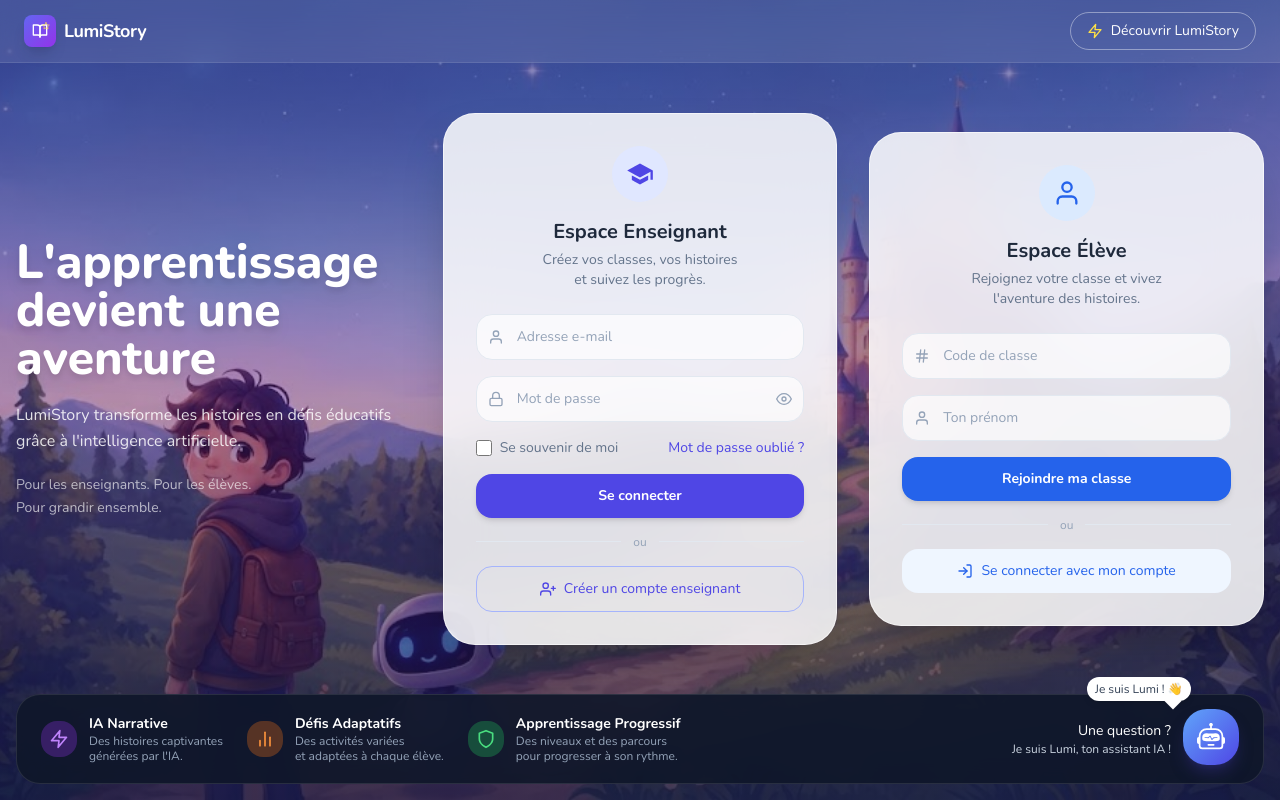
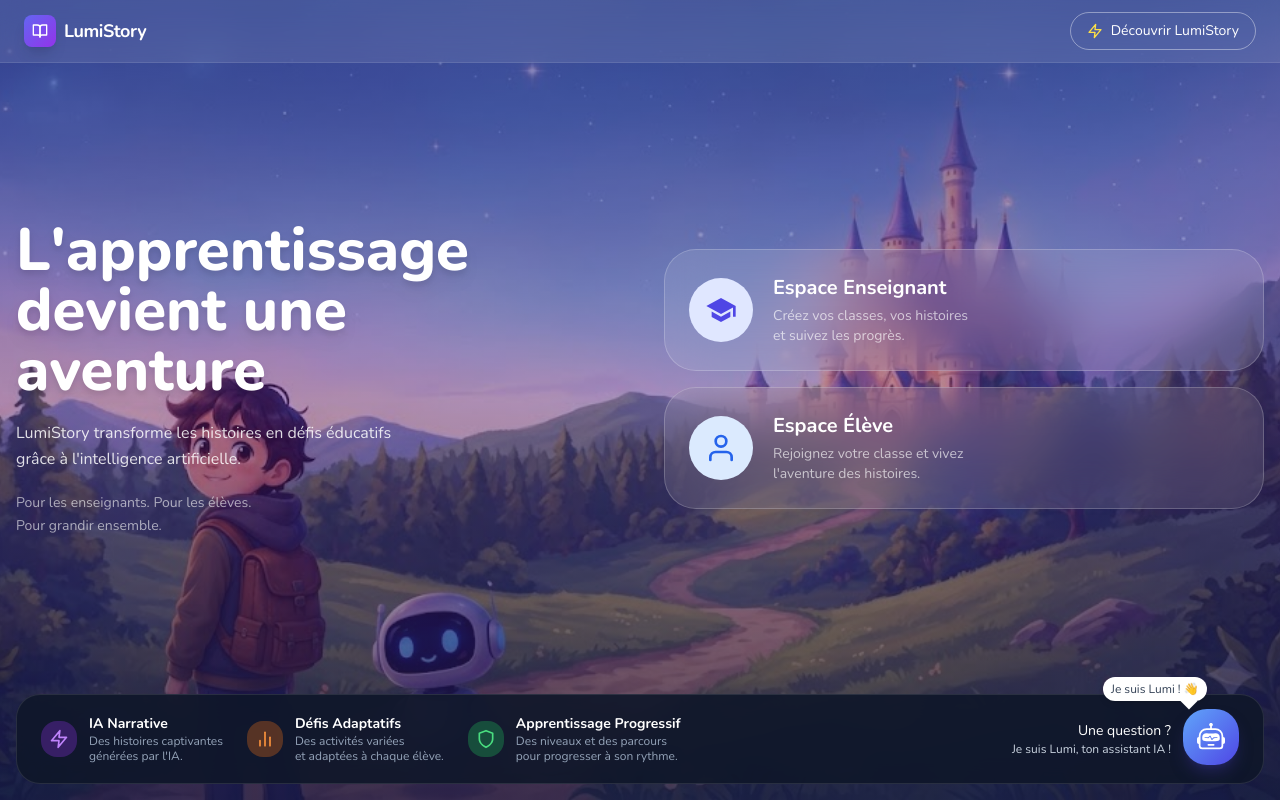
Before and after one commit to hasna16oube01-gif/ProjetDeveloppement, a React (Vite) app in the folder jeux-serieux/frontend/: page /login in a window 1280 px wide. Built offline with nearby package versions, Linux system fonts and the light colour scheme.

Commit message:
logging page mis a jour

```diff
--- a/jeux-serieux/frontend/src/pages/LoginPage.jsx
+++ b/jeux-serieux/frontend/src/pages/LoginPage.jsx
@@ -2,34 +2,24 @@ import { useNavigate } from 'react-router-dom';
 import { useAuth } from '../context/AuthContext';
 import { useState } from "react";
 import {
-  FiMail,
-  FiLock,
-  FiEye,
-  FiEyeOff,
-  FiUser,
-  FiZap,
-  FiBookOpen,
-  FiHash,
-  FiLogIn,
-  FiUserPlus,
-  FiStar,
-  FiBarChart2,
-  FiShield,
+  FiLock, FiEye, FiEyeOff, FiUser, FiZap, FiBookOpen,
+  FiHash, FiLogIn, FiUserPlus, FiBarChart2, FiShield, FiChevronLeft,
 } from "react-icons/fi";
 import { BsRobot } from "react-icons/bs";
 
 export default function LoginPage() {
+  const [selected, setSelected] = useState(null); // null | 'teacher' | 'student'
   const [showPassword, setShowPassword] = useState(false);
   const [rememberMe, setRememberMe] = useState(false);
   const [teacherEmail, setTeacherEmail] = useState("");
   const [teacherPassword, setTeacherPassword] = useState("");
   const [classCode, setClassCode] = useState("");
   const [studentName, setStudentName] = useState("");
+  const [error, setError] = useState('');
+  const [loading, setLoading] = useState(false);
 
   const { login } = useAuth();
   const navigate = useNavigate();
-  const [error, setError] = useState('');
-  const [loading, setLoading] = useState(false);
 
   const handleTeacherLogin = async (e) => {
     e.preventDefault();
@@ -60,194 +50,195 @@ const handleTeacherLogin = async (e) => {
         backgroundRepeat: "no-repeat",
       }}
     >
-      {/* Dark overlay for readability */}
       <div className="absolute inset-0 bg-gradient-to-b from-indigo-900/60 via-purple-900/40 to-indigo-950/70 pointer-events-none" />
 
-      {/* ── HEADER ── */}
+      {/* HEADER */}
       <header className="relative z-10 flex items-center justify-between px-6 py-3 bg-white/10 backdrop-blur-md border-b border-white/10">
         <div className="flex items-center gap-2">
           <div className="w-8 h-8 rounded-lg bg-gradient-to-br from-indigo-500 to-purple-600 flex items-center justify-center shadow-lg">
             <FiBookOpen className="text-white w-4 h-4" />
-            <FiStar className="text-yellow-300 w-2 h-2 absolute mt-[-10px] ml-3" />
           </div>
           <span className="text-white font-bold text-lg tracking-tight">LumiStory</span>
         </div>
-        <button className="flex items-center gap-2 px-4 py-2 rounded-full border border-white/40 text-white text-sm font-medium hover:bg-white/10 transition-all duration-200">
+        <button className="flex items-center gap-2 px-4 py-2 rounded-full border border-white/40 text-white text-sm font-medium hover:bg-white/10 transition-all">
           <FiZap className="w-4 h-4 text-yellow-300" />
           Découvrir LumiStory
         </button>
       </header>
 
-      {/* ── MAIN CONTENT ── */}
+      {/* MAIN */}
       <main className="relative z-10 flex-1 max-w-7xl mx-auto w-full px-4 py-12 flex items-center">
-        <div className="grid grid-cols-1 lg:grid-cols-3 gap-8 w-full items-center">
+        <div className="grid grid-cols-1 lg:grid-cols-2 gap-12 w-full items-center">
 
-          {/* Column 1 — Welcome Text */}
-          <div className="text-white space-y-5 lg:pr-4">
-            <h1 className="text-4xl xl:text-5xl font-extrabold leading-tight drop-shadow-lg">
-              L'apprentissage devient une aventure
+          {/* LEFT */}
+          <div className="text-white space-y-5">
+            <h1 className="text-5xl xl:text-6xl font-extrabold leading-tight drop-shadow-lg">
+              L'apprentissage<br />devient une<br />aventure
             </h1>
-            <p className="text-white/85 text-base leading-relaxed">
+            <p className="text-white/85 text-base leading-relaxed max-w-sm">
               LumiStory transforme les histoires en défis éducatifs grâce à l'intelligence artificielle.
             </p>
-            <p className="text-white/65 text-sm leading-relaxed">
-              Pour les enseignants. Pour les élèves.<br />
-              Pour grandir ensemble.
+            <p className="text-white/60 text-sm leading-relaxed">
+              Pour les enseignants. Pour les élèves.<br />Pour grandir ensemble.
             </p>
           </div>
 
-          {/* Column 2 — Teacher Card */}
-          <div className="backdrop-blur-xl bg-white/85 rounded-3xl p-8 shadow-2xl border border-white/60">
-            {/* Icon */}
-            <div className="flex justify-center mb-4">
-              <div className="w-14 h-14 rounded-full bg-indigo-100 flex items-center justify-center">
-                <svg className="w-7 h-7 text-indigo-600" fill="currentColor" viewBox="0 0 24 24">
+          {/* RIGHT */}
+          <div>
+
+            {/* STEP 1 — two cards */}
+            {!selected && (
+              <div className="space-y-4">
+                <button
+                  onClick={() => setSelected('teacher')}
+                  className="w-full text-left backdrop-blur-xl bg-white/10 hover:bg-white/20 border border-white/20 rounded-3xl p-6 flex items-center gap-5 transition-all duration-200"
+                >
+                  <div className="w-16 h-16 rounded-full bg-indigo-100 flex items-center justify-center flex-shrink-0">
+                    <svg className="w-8 h-8 text-indigo-600" fill="currentColor" viewBox="0 0 24 24">
                       <path d="M12 3L1 9l11 6 9-4.91V17h2V9L12 3zM5 13.18v4L12 21l7-3.82v-4L12 17l-7-3.82z" />
                     </svg>
                   </div>
+                  <div>
+                    <h2 className="text-white font-bold text-xl mb-1">Espace Enseignant</h2>
+                    <p className="text-white/65 text-sm">Créez vos classes, vos histoires<br />et suivez les progrès.</p>
                   </div>
+                </button>
 
-            <h2 className="text-center text-xl font-bold text-slate-800 mb-1">Espace Enseignant</h2>
-            <p className="text-center text-slate-500 text-sm mb-6">
-              Créez vos classes, vos histoires<br />et suivez les progrès.
-            </p>
+                <button
+                  onClick={() => setSelected('student')}
+                  className="w-full text-left backdrop-blur-xl bg-white/10 hover:bg-white/20 border border-white/20 rounded-3xl p-6 flex items-center gap-5 transition-all duration-200"
+                >
+                  <div className="w-16 h-16 rounded-full bg-blue-100 flex items-center justify-center flex-shrink-0">
+                    <FiUser className="w-8 h-8 text-blue-600" />
+                  </div>
+                  <div>
+                    <h2 className="text-white font-bold text-xl mb-1">Espace Élève</h2>
+                    <p className="text-white/65 text-sm">Rejoignez votre classe et vivez<br />l'aventure des histoires.</p>
+                  </div>
+                </button>
+              </div>
+            )}
+
+            {/* STEP 2 — Teacher form */}
+            {selected === 'teacher' && (
+              <div className="backdrop-blur-xl bg-white/10 border border-white/20 rounded-3xl p-8">
+                <button
+                  onClick={() => { setSelected(null); setError(''); }}
+                  className="flex items-center gap-1 text-white/60 hover:text-white text-sm mb-5 transition-all"
+                >
+                  <FiChevronLeft className="w-4 h-4" />
+                  Connexion à l'espace enseignant
+                </button>
 
                 <form onSubmit={handleTeacherLogin} className="space-y-4">
-              {/* Email */}
                   <div className="relative">
-                <FiUser className="absolute left-3 top-1/2 -translate-y-1/2 text-slate-400 w-4 h-4" />
+                    <FiUser className="absolute left-4 top-1/2 -translate-y-1/2 text-white/40 w-4 h-4" />
                     <input
                       type="email"
                       placeholder="Adresse e-mail"
                       value={teacherEmail}
                       onChange={(e) => setTeacherEmail(e.target.value)}
-                  className="w-full pl-10 pr-4 py-3 rounded-xl border border-slate-200 bg-white/70 text-slate-700 placeholder-slate-400 text-sm focus:outline-none focus:ring-2 focus:ring-indigo-400 focus:border-transparent transition"
+                      className="w-full pl-11 pr-4 py-3.5 rounded-xl bg-white/10 border border-white/20 text-white placeholder-white/40 text-sm focus:outline-none focus:ring-2 focus:ring-indigo-400 transition"
                     />
                   </div>
-
-              {/* Password */}
                   <div className="relative">
-                <FiLock className="absolute left-3 top-1/2 -translate-y-1/2 text-slate-400 w-4 h-4" />
+                    <FiLock className="absolute left-4 top-1/2 -translate-y-1/2 text-white/40 w-4 h-4" />
                     <input
                       type={showPassword ? "text" : "password"}
                       placeholder="Mot de passe"
                       value={teacherPassword}
                       onChange={(e) => setTeacherPassword(e.target.value)}
-                  className="w-full pl-10 pr-10 py-3 rounded-xl border border-slate-200 bg-white/70 text-slate-700 placeholder-slate-400 text-sm focus:outline-none focus:ring-2 focus:ring-indigo-400 focus:border-transparent transition"
+                      className="w-full pl-11 pr-11 py-3.5 rounded-xl bg-white/10 border border-white/20 text-white placeholder-white/40 text-sm focus:outline-none focus:ring-2 focus:ring-indigo-400 transition"
                     />
-                <button
-                  type="button"
-                  onClick={() => setShowPassword(!showPassword)}
-                  className="absolute right-3 top-1/2 -translate-y-1/2 text-slate-400 hover:text-slate-600 transition"
-                >
+                    <button type="button" onClick={() => setShowPassword(!showPassword)}
+                      className="absolute right-4 top-1/2 -translate-y-1/2 text-white/40 hover:text-white transition">
                       {showPassword ? <FiEyeOff className="w-4 h-4" /> : <FiEye className="w-4 h-4" />}
                     </button>
                   </div>
-
-              {/* Remember + Forgot */}
                   <div className="flex items-center justify-between">
-                <label className="flex items-center gap-2 text-sm text-slate-500 cursor-pointer">
-                  <input
-                    type="checkbox"
-                    checked={rememberMe}
-                    onChange={() => setRememberMe(!rememberMe)}
-                    className="w-4 h-4 rounded border-slate-300 text-indigo-600 focus:ring-indigo-400"
-                  />
+                    <label className="flex items-center gap-2 text-sm text-white/60 cursor-pointer">
+                      <input type="checkbox" checked={rememberMe} onChange={() => setRememberMe(!rememberMe)}
+                        className="w-4 h-4 rounded border-white/30 bg-white/10" />
                       Se souvenir de moi
                     </label>
-                <button type="button" className="text-sm text-indigo-600 hover:underline font-medium">
-                  Mot de passe oublié ?
-                </button>
+                    <button type="button" className="text-sm text-indigo-300 hover:underline">Mot de passe oublié ?</button>
                   </div>
-
-              {/* Login button */}
-              <button
-                type="submit"
-                className="w-full py-3 rounded-xl bg-indigo-600 hover:bg-indigo-700 text-white font-bold text-sm transition-all duration-200 shadow-md hover:shadow-indigo-300"
-              >
-                Se connecter
+                  {error && <p className="text-red-400 text-sm text-center">❌ {error}</p>}
+                  <button type="submit" disabled={loading}
+                    className="w-full py-3.5 rounded-xl bg-indigo-600 hover:bg-indigo-500 text-white font-bold text-sm transition-all shadow-lg shadow-indigo-900/40">
+                    {loading ? '⏳ Connexion...' : 'Se connecter'}
                   </button>
                 </form>
 
                 <div className="flex items-center gap-3 my-4">
-              <div className="flex-1 h-px bg-slate-200" />
-              <span className="text-slate-400 text-xs">ou</span>
-              <div className="flex-1 h-px bg-slate-200" />
+                  <div className="flex-1 h-px bg-white/15" />
+                  <span className="text-white/40 text-xs">ou</span>
+                  <div className="flex-1 h-px bg-white/15" />
                 </div>
-
-            <button className="w-full flex items-center justify-center gap-2 py-3 rounded-xl border border-indigo-300 text-indigo-600 text-sm font-medium hover:bg-indigo-50 transition-all duration-200">
+                <button className="w-full flex items-center justify-center gap-2 py-3.5 rounded-xl border border-white/20 bg-white/5 hover:bg-white/10 text-white text-sm font-medium transition-all">
                   <FiUserPlus className="w-4 h-4" />
                   Créer un compte enseignant
                 </button>
               </div>
+            )}
 
-          {/* Column 3 — Student Card */}
-          <div className="backdrop-blur-xl bg-white/85 rounded-3xl p-8 shadow-2xl border border-white/60">
-            {/* Icon */}
-            <div className="flex justify-center mb-4">
-              <div className="w-14 h-14 rounded-full bg-blue-100 flex items-center justify-center">
-                <FiUser className="w-7 h-7 text-blue-600" />
-              </div>
-            </div>
-
-            <h2 className="text-center text-xl font-bold text-slate-800 mb-1">Espace Élève</h2>
-            <p className="text-center text-slate-500 text-sm mb-6">
-              Rejoignez votre classe et vivez<br />l'aventure des histoires.
-            </p>
+            {/* STEP 2 — Student form */}
+            {selected === 'student' && (
+              <div className="backdrop-blur-xl bg-white/10 border border-white/20 rounded-3xl p-8">
+                <button
+                  onClick={() => setSelected(null)}
+                  className="flex items-center gap-1 text-white/60 hover:text-white text-sm mb-5 transition-all"
+                >
+                  <FiChevronLeft className="w-4 h-4" />
+                  Connexion à l'espace élève
+                </button>
 
                 <form onSubmit={handleStudentJoin} className="space-y-4">
-              {/* Class code */}
                   <div className="relative">
-                <FiHash className="absolute left-3 top-1/2 -translate-y-1/2 text-slate-400 w-4 h-4" />
+                    <FiHash className="absolute left-4 top-1/2 -translate-y-1/2 text-white/40 w-4 h-4" />
                     <input
                       type="text"
                       placeholder="Code de classe"
                       value={classCode}
                       onChange={(e) => setClassCode(e.target.value)}
-                  className="w-full pl-10 pr-4 py-3 rounded-xl border border-slate-200 bg-white/70 text-slate-700 placeholder-slate-400 text-sm focus:outline-none focus:ring-2 focus:ring-blue-400 focus:border-transparent transition"
+                      className="w-full pl-11 pr-4 py-3.5 rounded-xl bg-white/10 border border-white/20 text-white placeholder-white/40 text-sm focus:outline-none focus:ring-2 focus:ring-blue-400 transition"
                     />
                   </div>
-
-              {/* First name */}
                   <div className="relative">
-                <FiUser className="absolute left-3 top-1/2 -translate-y-1/2 text-slate-400 w-4 h-4" />
+                    <FiUser className="absolute left-4 top-1/2 -translate-y-1/2 text-white/40 w-4 h-4" />
                     <input
                       type="text"
                       placeholder="Ton prénom"
                       value={studentName}
                       onChange={(e) => setStudentName(e.target.value)}
-                  className="w-full pl-10 pr-4 py-3 rounded-xl border border-slate-200 bg-white/70 text-slate-700 placeholder-slate-400 text-sm focus:outline-none focus:ring-2 focus:ring-blue-400 focus:border-transparent transition"
+                      className="w-full pl-11 pr-4 py-3.5 rounded-xl bg-white/10 border border-white/20 text-white placeholder-white/40 text-sm focus:outline-none focus:ring-2 focus:ring-blue-400 transition"
                     />
                   </div>
-
-              <button
-                type="submit"
-                className="w-full py-3 rounded-xl bg-blue-600 hover:bg-blue-700 text-white font-bold text-sm transition-all duration-200 shadow-md hover:shadow-blue-300 mt-2"
-              >
+                  <button type="submit"
+                    className="w-full py-3.5 rounded-xl bg-blue-600 hover:bg-blue-500 text-white font-bold text-sm transition-all shadow-lg shadow-blue-900/40 mt-1">
                     Rejoindre ma classe
                   </button>
                 </form>
 
                 <div className="flex items-center gap-3 my-4">
-              <div className="flex-1 h-px bg-slate-200" />
-              <span className="text-slate-400 text-xs">ou</span>
-              <div className="flex-1 h-px bg-slate-200" />
+                  <div className="flex-1 h-px bg-white/15" />
+                  <span className="text-white/40 text-xs">ou</span>
+                  <div className="flex-1 h-px bg-white/15" />
                 </div>
-
-            <button className="w-full flex items-center justify-center gap-2 py-3 rounded-xl bg-blue-50 hover:bg-blue-100 text-blue-600 text-sm font-medium transition-all duration-200">
+                <button className="w-full flex items-center justify-center gap-2 py-3.5 rounded-xl border border-white/20 bg-white/5 hover:bg-white/10 text-white text-sm font-medium transition-all">
                   <FiLogIn className="w-4 h-4" />
                   Se connecter avec mon compte
                 </button>
               </div>
+            )}
+          </div>
         </div>
       </main>
 
-      {/* ── FOOTER ── */}
+      {/* FOOTER */}
       <footer className="relative z-10 mx-4 mb-4 rounded-2xl bg-slate-900/90 backdrop-blur-md border border-white/10 px-6 py-4">
         <div className="flex flex-col md:flex-row items-center justify-between gap-4 max-w-7xl mx-auto">
-          {/* Feature blocks */}
           <div className="flex flex-wrap gap-6 flex-1">
-            {/* IA Narrative */}
             <div className="flex items-center gap-3">
               <div className="w-9 h-9 rounded-xl bg-purple-600/30 flex items-center justify-center flex-shrink-0">
                 <FiZap className="text-purple-400 w-5 h-5" />
@@ -257,8 +248,6 @@ const handleTeacherLogin = async (e) => {
                 <p className="text-slate-400 text-xs leading-tight">Des histoires captivantes<br />générées par l'IA.</p>
               </div>
             </div>
-
-            {/* Défis Adaptatifs */}
             <div className="flex items-center gap-3">
               <div className="w-9 h-9 rounded-xl bg-orange-500/30 flex items-center justify-center flex-shrink-0">
                 <FiBarChart2 className="text-orange-400 w-5 h-5" />
@@ -268,8 +257,6 @@ const handleTeacherLogin = async (e) => {
                 <p className="text-slate-400 text-xs leading-tight">Des activités variées<br />et adaptées à chaque élève.</p>
               </div>
             </div>
-
-            {/* Apprentissage Progressif */}
             <div className="flex items-center gap-3">
               <div className="w-9 h-9 rounded-xl bg-green-500/30 flex items-center justify-center flex-shrink-0">
                 <FiShield className="text-green-400 w-5 h-5" />
@@ -280,8 +267,6 @@ const handleTeacherLogin = async (e) => {
               </div>
             </div>
           </div>
-
-          {/* Robot Lumi */}
           <div className="flex items-center gap-3 shrink-0">
             <div className="text-right">
               <p className="text-white text-sm font-medium">Une question ?</p>
@@ -291,8 +276,7 @@ const handleTeacherLogin = async (e) => {
               <div className="w-14 h-14 rounded-2xl bg-gradient-to-br from-blue-400 to-indigo-600 flex items-center justify-center shadow-lg shadow-indigo-900/50">
                 <BsRobot className="text-white w-7 h-7" />
               </div>
-              {/* Speech bubble */}
-              <div className="absolute -top-8 -left-24 bg-white rounded-xl px-2 py-1 text-xs text-slate-700 font-medium shadow-md whitespace-nowrap">
+              <div className="absolute -top-8 -left-20 bg-white rounded-xl px-2 py-1 text-xs text-slate-700 font-medium shadow-md whitespace-nowrap">
                 Je suis Lumi ! 👋
                 <div className="absolute bottom-[-6px] right-3 w-3 h-3 bg-white rotate-45" />
               </div>
```
Lines whose indentation alone changed are shown as unchanged.
